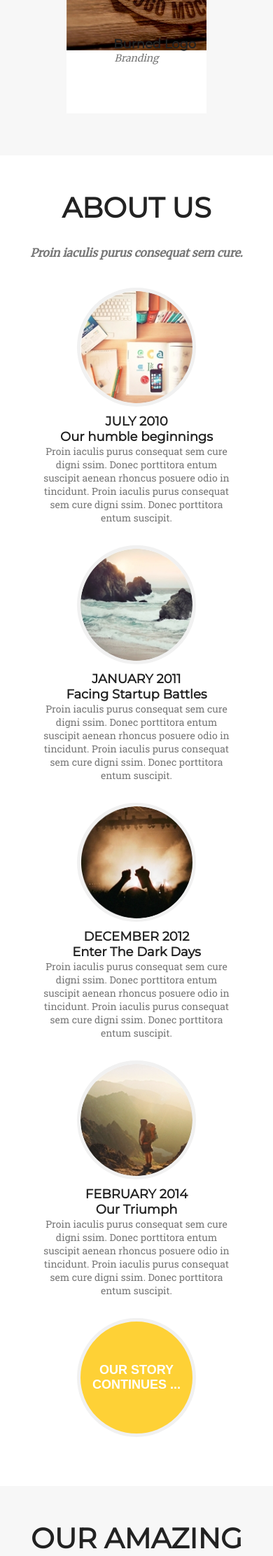
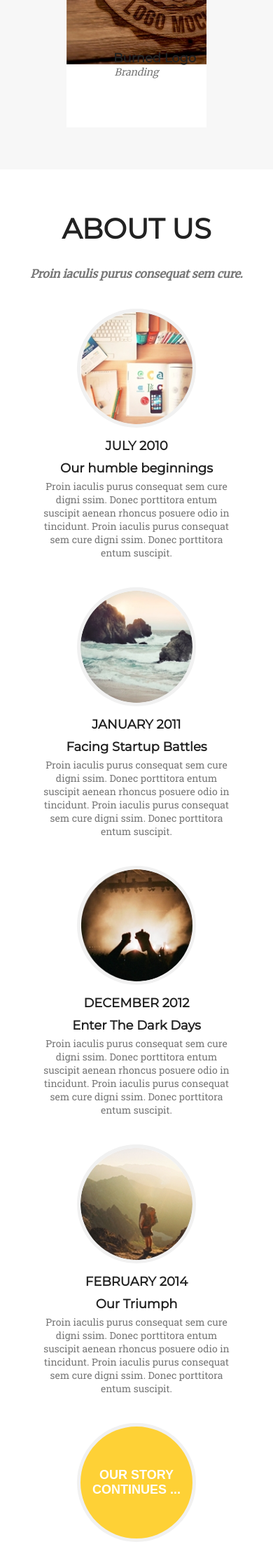
Before and after one commit to marcinswirek/Golden, a PHP site: page / in a window 390 px wide. Shown: the part 4040-6263 px from the top of the page at 70% size. Run offline with PHP 8.4, Linux system fonts and the light colour scheme; some libraries are stand-ins or nearby versions; some web fonts are replaced.

Commit message:
Fix uneven paddings in section. Add more space between headers in about section

```diff
--- a/css/main.css
+++ b/css/main.css
@@ -27,6 +27,10 @@
 @import url("https://fonts.googleapis.com/css?family=Euphoria+Script|Montserrat|PT+Sans|Quicksand|Merriweather|Roboto+Slab");
 @import url("https://fonts.googleapis.com/css?family=Euphoria+Script|Montserrat|PT+Sans|Quicksand|Merriweather|Roboto+Slab");
 @import url("https://fonts.googleapis.com/css?family=Euphoria+Script|Montserrat|PT+Sans|Quicksand|Merriweather|Roboto+Slab");
+::-webkit-input-placeholder { font-size: 14px; font-family: "Montserrat", "Merriweather", "Arial", sans-serif; color: #222222; text-transform: uppercase; font-weight: 900; }
+:-ms-input-placeholder { font-size: 14px; font-family: "Montserrat", "Merriweather", "Arial", sans-serif; color: #222222; text-transform: uppercase; font-weight: 900; }
+::placeholder { font-size: 14px; font-family: "Montserrat", "Merriweather", "Arial", sans-serif; color: #222222; text-transform: uppercase; font-weight: 900; }
+
 * { box-sizing: border-box; margin: 0; }
 
 body { font-family: "Montserrat", "Merriweather", "Arial", sans-serif; margin: 0 auto; }
@@ -38,6 +42,12 @@
 .input-name, .input-mail, .input-subject { width: 33vw; height: 50px; margin: 15px; }
 
 .input-msg { width: 23vw; height: 210px; }
+
+::-webkit-input-placeholder { font-size: 14px; font-family: "Montserrat", "Merriweather", "Arial", sans-serif; color: #222222; text-transform: uppercase; font-weight: 900; }
+
+:-ms-input-placeholder { font-size: 14px; font-family: "Montserrat", "Merriweather", "Arial", sans-serif; color: #222222; text-transform: uppercase; font-weight: 900; }
+
+::placeholder { font-size: 14px; font-family: "Montserrat", "Merriweather", "Arial", sans-serif; color: #222222; text-transform: uppercase; font-weight: 900; }
 
 .navigation { position: fixed; width: 100%; background-color: transparent; z-index: 999; transition: 0.3s all linear; }
 
@@ -73,6 +83,12 @@
 
 .hero-btn:hover { transform: scale(1.1); cursor: pointer; box-shadow: 0 0 10px black; }
 
+::-webkit-input-placeholder { font-size: 14px; font-family: "Montserrat", "Merriweather", "Arial", sans-serif; color: #222222; text-transform: uppercase; font-weight: 900; }
+
+:-ms-input-placeholder { font-size: 14px; font-family: "Montserrat", "Merriweather", "Arial", sans-serif; color: #222222; text-transform: uppercase; font-weight: 900; }
+
+::placeholder { font-size: 14px; font-family: "Montserrat", "Merriweather", "Arial", sans-serif; color: #222222; text-transform: uppercase; font-weight: 900; }
+
 .services-header-large { text-align: center; margin: 0; padding-top: 80px; padding-bottom: 20px; text-transform: uppercase; color: #222222; font-family: "Montserrat", "Merriweather", "Arial", sans-serif; font-size: 40px; font-weight: 900; }
 
 .services-header-small { text-align: center; margin: 0; padding-bottom: 80px; font-family: "Merriweather", "Euphoria Script", "Arial", sans-serif; font-style: italic; font-size: 16px; color: #777777; }
@@ -88,6 +104,12 @@
 .services-grid-header { color: #222222; font-family: "Montserrat", "Merriweather", "Arial", sans-serif; padding-top: 25px; padding-bottom: 15px; font-size: 18px; font-weight: 900; text-align: center; }
 
 .services-grid-paragraph { font-family: "Roboto Slab", "Merriweather", "Arial", sans-serif; font-size: 14px; color: #777777; text-align: center; }
+
+::-webkit-input-placeholder { font-size: 14px; font-family: "Montserrat", "Merriweather", "Arial", sans-serif; color: #222222; text-transform: uppercase; font-weight: 900; }
+
+:-ms-input-placeholder { font-size: 14px; font-family: "Montserrat", "Merriweather", "Arial", sans-serif; color: #222222; text-transform: uppercase; font-weight: 900; }
+
+::placeholder { font-size: 14px; font-family: "Montserrat", "Merriweather", "Arial", sans-serif; color: #222222; text-transform: uppercase; font-weight: 900; }
 
 .portfolio { background-color: #f7f7f7; }
 
@@ -121,6 +143,12 @@
 
 .portfolio-item-6 { background-image: url("/images/portfolio-6.jpg"); }
 
+::-webkit-input-placeholder { font-size: 14px; font-family: "Montserrat", "Merriweather", "Arial", sans-serif; color: #222222; text-transform: uppercase; font-weight: 900; }
+
+:-ms-input-placeholder { font-size: 14px; font-family: "Montserrat", "Merriweather", "Arial", sans-serif; color: #222222; text-transform: uppercase; font-weight: 900; }
+
+::placeholder { font-size: 14px; font-family: "Montserrat", "Merriweather", "Arial", sans-serif; color: #222222; text-transform: uppercase; font-weight: 900; }
+
 .about-header-large { text-align: center; margin: 0; padding-top: 80px; padding-bottom: 20px; text-transform: uppercase; color: #222222; font-family: "Montserrat", "Merriweather", "Arial", sans-serif; font-size: 40px; font-weight: 900; }
 
 .about-header-small { text-align: center; margin: 0; padding-bottom: 80px; font-family: "Merriweather", "Euphoria Script", "Arial", sans-serif; font-style: italic; font-size: 16px; color: #777777; }
@@ -136,6 +164,8 @@
 .about-item-container-1, .about-item-container-3, .about-item-container-5 { display: -ms-grid; display: grid; -ms-grid-columns: 40% 20% 40%; grid-template-columns: 40% 20% 40%; -ms-flex-pack: center; justify-content: center; }
 
 .about-item-container-2, .about-item-container-4 { display: -ms-grid; display: grid; -ms-grid-columns: 40% 20% 40%; grid-template-columns: 40% 20% 40%; }
+
+.about-item-container-5 { -ms-grid-rows: 170px; grid-template-rows: 170px; }
 
 .about-text-container { width: 100%; padding: 0 10px; }
 
@@ -160,6 +190,12 @@
 .about-img-5 { background-color: #fed136; }
 
 .about-img-5::after { display: none; }
+
+::-webkit-input-placeholder { font-size: 14px; font-family: "Montserrat", "Merriweather", "Arial", sans-serif; color: #222222; text-transform: uppercase; font-weight: 900; }
+
+:-ms-input-placeholder { font-size: 14px; font-family: "Montserrat", "Merriweather", "Arial", sans-serif; color: #222222; text-transform: uppercase; font-weight: 900; }
+
+::placeholder { font-size: 14px; font-family: "Montserrat", "Merriweather", "Arial", sans-serif; color: #222222; text-transform: uppercase; font-weight: 900; }
 
 .team { background-color: #f7f7f7; }
 
@@ -223,6 +259,12 @@
 
 .contact-inputs-container { display: -ms-grid; display: grid; -ms-grid-columns: 50% 50%; grid-template-columns: 50% 50%; -ms-flex-align: center; align-items: center; }
 
+::-webkit-input-placeholder { font-size: 14px; font-family: "Montserrat", "Merriweather", "Arial", sans-serif; color: #222222; text-transform: uppercase; font-weight: 900; }
+
+:-ms-input-placeholder { font-size: 14px; font-family: "Montserrat", "Merriweather", "Arial", sans-serif; color: #222222; text-transform: uppercase; font-weight: 900; }
+
+::placeholder { font-size: 14px; font-family: "Montserrat", "Merriweather", "Arial", sans-serif; color: #222222; text-transform: uppercase; font-weight: 900; }
+
 .footer-social { display: -ms-flexbox; display: flex; -ms-flex-align: center; align-items: center; -ms-flex-pack: distribute; justify-content: space-around; }
 
 .footer-paragraph { font-size: 14px; font-family: "Montserrat", "Merriweather", "Arial", sans-serif; padding: 42px 0; }
@@ -231,17 +273,26 @@
 
 .footer-social-btn:hover { transform: rotate(1080deg) scale(1.2); cursor: pointer; box-shadow: 0 0 10px black; }
 
+::-webkit-input-placeholder { font-size: 14px; font-family: "Montserrat", "Merriweather", "Arial", sans-serif; color: #222222; text-transform: uppercase; font-weight: 900; }
+
+:-ms-input-placeholder { font-size: 14px; font-family: "Montserrat", "Merriweather", "Arial", sans-serif; color: #222222; text-transform: uppercase; font-weight: 900; }
+
+::placeholder { font-size: 14px; font-family: "Montserrat", "Merriweather", "Arial", sans-serif; color: #222222; text-transform: uppercase; font-weight: 900; }
+
 @media all and (max-width: 1400px) { .portfolio-item-header { margin: 0; }
   .input-name, .input-mail, .input-subject { width: 92%; }
   .input-msg { width: 90%; height: 210px; } }
 
 @media all and (max-width: 1000px) { .container { padding: 0 15px; }
+  .services-header-large, .portfolio-header-large, .about-header-large, .team-header-large, .contact-header-large { padding-top: 60px; }
+  .services-header-small, .portfolio-header-small, .about-header-small, .team-header-small, .contact-header-small { padding-top: 10px; padding-bottom: 40px; }
   .hero-header-medium { font-size: 40px; }
   .hero-header-large { font-size: 40px; }
   .portfolio-container { -ms-grid-columns: auto auto; grid-template-columns: auto auto; -ms-flex-pack: center; justify-content: center; }
   .about-img { margin-bottom: 10px; }
   .about-img::after { display: none; }
-  .about-text-container { width: 60%; text-align: center; padding-bottom: 30px; }
+  .about-text-container { width: 60%; text-align: center; padding-bottom: 40px; }
+  .about-text-header, .about-text-subheader { padding: 5px 0; }
   .about-item-container-1, .about-item-container-3 { display: -ms-flexbox; display: flex; -ms-flex-direction: column-reverse; flex-direction: column-reverse; -ms-flex-align: center; align-items: center; }
   .about-item-container-2, .about-item-container-4 { display: -ms-flexbox; display: flex; -ms-flex-direction: column; flex-direction: column; -ms-flex-align: center; align-items: center; }
   .logos-container-item { padding: 30px 0; }
@@ -272,9 +323,7 @@
   .team-name { padding-top: 10px; }
   .services-container, .portfolio-container { padding-bottom: 60px; }
   .logos-container { display: -ms-grid; display: grid; -ms-grid-columns: auto auto; grid-template-columns: auto auto; }
-  .logos-container-item { padding: 20px 0; text-align: center; }
-  .services-header-large, .portfolio-header-large, .about-header-large, .team-header-large, .contact-header-large { padding-top: 50px; }
-  .services-header-small, .portfolio-header-small, .about-header-small, .team-header-small, .contact-header-small, .team-paragraph { padding-top: 10px; padding-bottom: 40px; } }
+  .logos-container-item { padding: 20px 0; text-align: center; } }
 
 @media all and (max-width: 600px) { .hero { height: 100%; }
   .hero-btn { margin-bottom: 30px; }
--- a/sass/blocks/_about.scss
+++ b/sass/blocks/_about.scss
@@ -60,6 +60,10 @@
   grid-template-columns: 40% 20% 40%;
 }
 
+.about-item-container-5 {
+  grid-template-rows: 170px;
+}
+
 .about-text-container {
   width: 100%;
   padding: 0 10px;
@@ -96,12 +100,10 @@
 
 .about-img-1 {
   background-image: url("/images/about-1.jpg");
-  //float: left;
 }
 
 .about-img-2 {
   background-image: url("/images/about-2.jpg");
-  //float: right;
 }
 
 .about-img-3 {
@@ -110,7 +112,6 @@
 
 .about-img-4 {
   background-image: url("/images/about-4.jpg");
-  //float: right;
 }
 
 .about-img-5 {
--- a/sass/blocks/_contact.scss
+++ b/sass/blocks/_contact.scss
@@ -5,13 +5,6 @@
 @import "../elements/typo";
 @import "../elements/buttons";
 
-::placeholder {
-  font-size: $font-size-xs;
-  font-family: $montserrat;
-  color: $light-black;
-  text-transform: uppercase;
-  font-weight: 900;
-}
 .contact {
   background-color: $light-black;
   background-image: url("/images/map-image.png");
--- a/sass/blocks/_portfolio.scss
+++ b/sass/blocks/_portfolio.scss
@@ -27,7 +27,6 @@
 .portfolio-item {
   padding: 55% 13%;
   height: 390px;
-  //height: 110%;
   background-repeat: no-repeat;
   background-color: $white;
   transition: 0.3s all linear;
--- a/sass/elements/_typo.scss
+++ b/sass/elements/_typo.scss
@@ -22,3 +22,11 @@
   font-size: $font-size-s;
   color: $gray;
 }
+
+::placeholder {
+  font-size: $font-size-xs;
+  font-family: $montserrat;
+  color: $light-black;
+  text-transform: uppercase;
+  font-weight: 900;
+}
--- a/sass/utils/_media.scss
+++ b/sass/utils/_media.scss
@@ -58,7 +75,12 @@
   .about-text-container {
     width: 60%;
     text-align: center;
-    padding-bottom: 30px;
+    padding-bottom: 40px;
+  }
+
+  .about-text-header,
+  .about-text-subheader {
+    padding: 5px 0;
   }
 
   .about-item-container-1,
```
Also changed, not shown: other parts of sass/utils/_media.scss (+17 -26 lines), 1 other file. Lines whose indentation alone changed are shown as unchanged.
